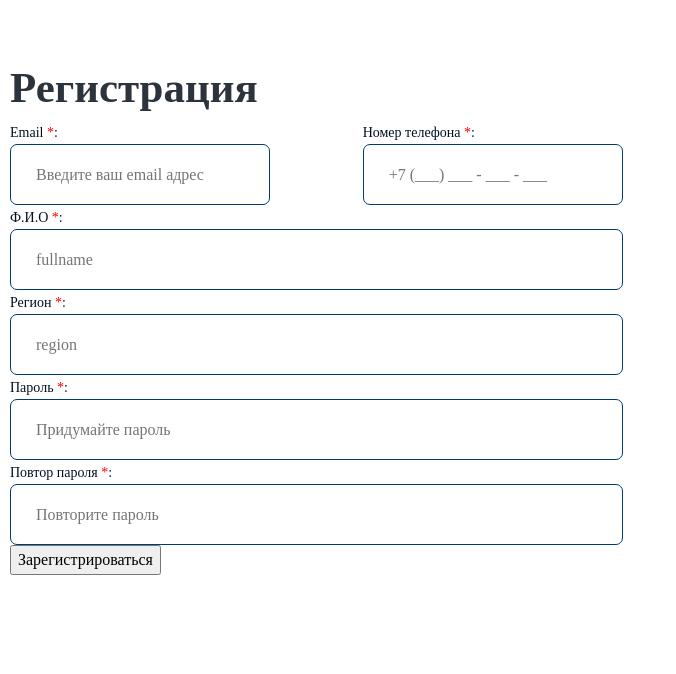
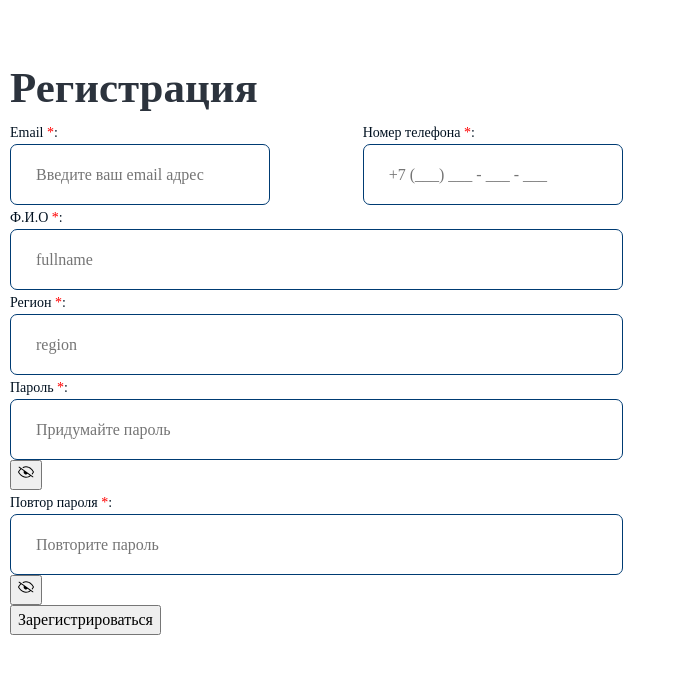
Before and after one commit to edilmazhitov/ElectronicsStore, a React (Vite) app: page /register in a window 1280 px wide. Shown: the top 674 px of the page, without its empty margins (0-676 px from the left). Built offline with nearby package versions, Linux system fonts and the light colour scheme.

Commit message:
regisiter form styles 80% finish

```diff
--- a/src/pages/Login/Login.tsx
+++ b/src/pages/Login/Login.tsx
@@ -2,8 +2,11 @@ import { useAppDispatch } from '@/hooks/reduxHooks.ts'
 import { type SubmitHandler, useForm } from 'react-hook-form'
 import { loginUser } from '@/store/reducers/user.ts'
 import type { IUser } from '@/types/userTypes.ts'
+import { GoEye, GoEyeClosed  } from "react-icons/go";
+const Login = () => {
 
-const Login = () => {
+  const [showPassword, setShowPassword] = useState(false)
+
   const { register, handleSubmit } = useForm<IUser>({ mode: 'onBlur' })
 
   const dispatch = useAppDispatch()
@@ -36,9 +39,10 @@ const Login = () => {
           <input
             {...register('password')}
             placeholder="Введите пароль"
-            type={'password'}
+            type={showPassword ? 'text' : 'password'}
             autoComplete="new-password"
           />
+          button
         </div>
         <button type="submit">Войти</button>
       </form>
--- a/src/pages/Register/Register.module.scss
+++ b/src/pages/Register/Register.module.scss
@@ -46,7 +46,8 @@
     &-telephone {
       width: rem(260);
       border: rem(1) solid var(--color-dark-blue-3);
-      height: rem(61);    border-radius: rem(7);
+      height: rem(61);
+      border-radius: rem(7);
       padding: rem(20) rem(25);
 
       @include laptop-above {
--- a/src/pages/Register/Register.tsx
+++ b/src/pages/Register/Register.tsx
@@ -6,8 +6,13 @@ import { registerUser } from '@/store/reducers/user.ts'
 import styles from "./Register.module.scss"
 import Container from "@components/Container/Container"
 
+import { GoEye, GoEyeClosed  } from "react-icons/go";
+
 const Register = () => {
   const [userId, setUserId] = useState<number>(1)
+  const [showPassword, setShowPassword] = useState<boolean>(false)
+  const [showConfirmPassword, setShowConfirmPassword] = useState<boolean>(false)
+
   const { register, handleSubmit, getValues } = useForm<IUser>({
     mode: 'onBlur',
   })
@@ -30,6 +35,8 @@ const Register = () => {
     dispatch(registerUser(newUser))
     setUserId(userId + 1)
   }
+
+
 
   return (
     <div className={styles.register}>
@@ -165,10 +172,16 @@ const Register = () => {
                 },
               })}
               placeholder="Придумайте пароль"
-              type={'password'}
+              type={showPassword ? 'text' : 'password'}
               className={styles.register__input}
               autoComplete="new-password"
             />
+
+            <button onClick={() => setShowPassword(!showPassword)}>
+              {
+                showPassword ? <GoEye/> : <GoEyeClosed />
+              }
+          </button>
           </div>
 
           <div className="register__block">
@@ -176,7 +189,8 @@ const Register = () => {
               htmlFor="confirmPassword"
               className={styles.register__label}
             >Повтор пароля <span>*</span>:
-            </label> <br/>
+            </label>
+            <br />
             <input
               {...register('confirmPassword', {
                 required: {
@@ -188,9 +202,13 @@ const Register = () => {
               })}
               placeholder="Повторите пароль"
               className={styles.register__input}
-              type="password"
+              type={showConfirmPassword ? "text" : "password"}
               autoComplete="new-password"
             />
+            <button onClick={() => setShowConfirmPassword(!showConfirmPassword)} className={styles['register__input-show']}>
+              {
+                showConfirmPassword ? <GoEye/> : <GoEyeClosed />
+              } </button>
           </div>
 
           <button type="submit">Зарегистрироваться</button>
```
Also changed, not shown: eslint.config.js (+1 -6 lines), src/API/API.ts (deleted), 1 other file (tests, documents, lock files or other folders).
